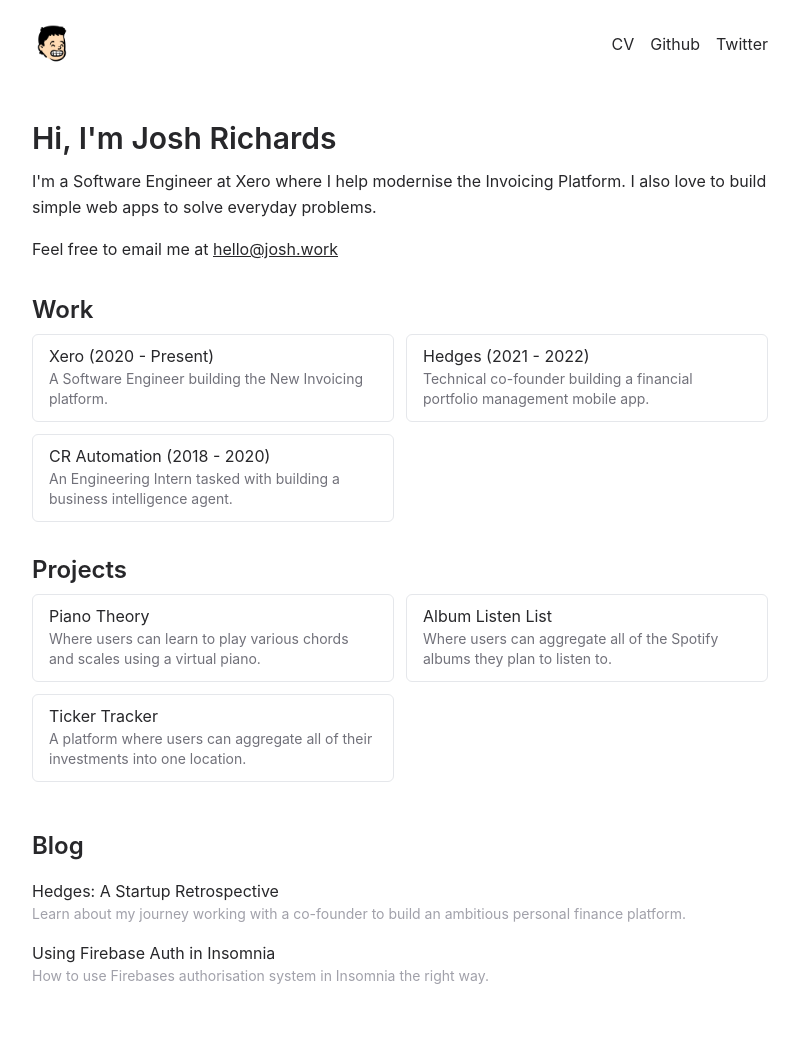
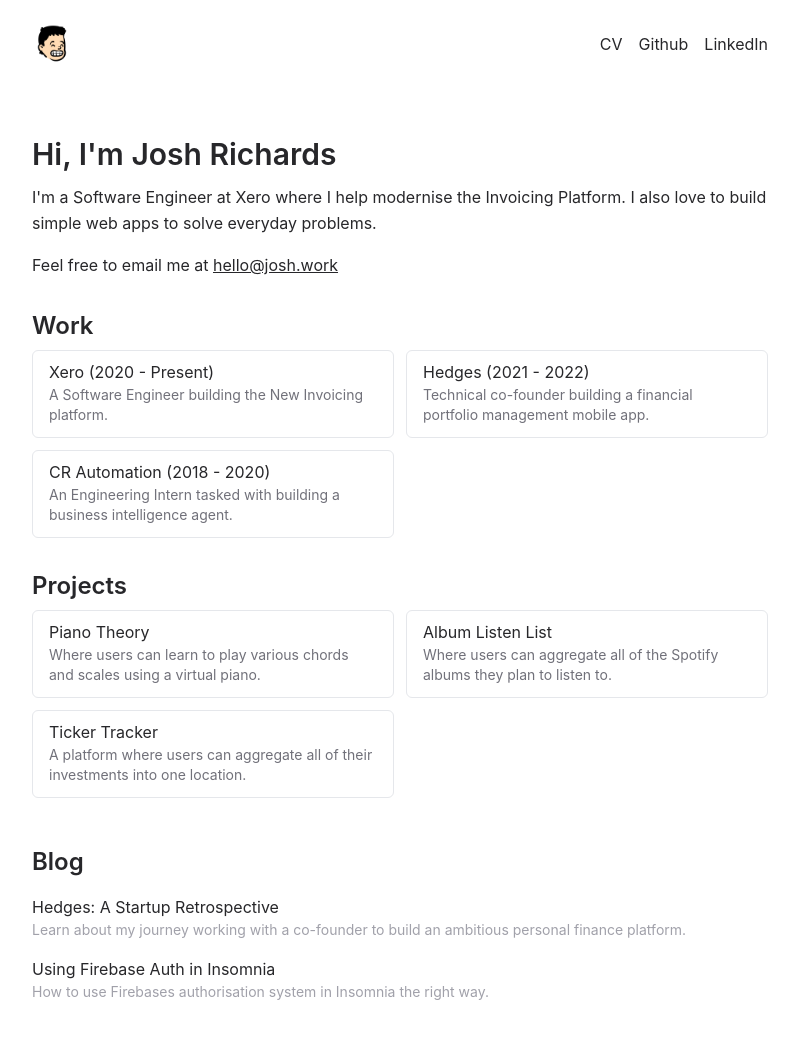
Before and after one commit to joshuarichards001/josh-work-v2, an Astro site: page / in a window 1280 px wide. Shown: the whole page, without its empty margins (240-1039 px from the left). Built offline with nearby package versions, Linux system fonts and the light colour scheme; Astro itself is replaced by a stand-in of ours.

Commit message:
Refactor styling

```diff
--- a/src/components/Layout.astro
+++ b/src/components/Layout.astro
@@ -53,13 +53,13 @@ interface Props {
           class="hover:text-blue-500 hover:underline">Github</a
         >
         <a
-          href="https://twitter.com/joshrichardsdev"
+          href="https://www.linkedin.com/in/joshua-stewart-richards/"
           target="_blank"
-          class="hover:text-blue-500 hover:underline">Twitter</a
+          class="hover:text-blue-500 hover:underline">LinkedIn</a
         >
       </div>
     </header>
-    <main class="pb-32 pt-8 leading-relaxed sm:pt-12">
+    <main class="pb-32 pt-8 leading-relaxed sm:pt-16">
       <slot />
     </main>
   </body>
--- a/src/pages/blog/[...slug].astro
+++ b/src/pages/blog/[...slug].astro
@@ -22,9 +22,9 @@ const { Content } = await post.render();
 <Layout title={post.data.title} description={post.data.description}>
   <h1 class="text-4xl font-semibold">{post.data.title}</h1>
   <p class="mt-4 text-lg text-zinc-400">
-    {new Date(post.data.date).toString().slice(4, 15)}
+    {new Date(post.data.date).toDateString().slice(4)}
   </p>
-  <artile id="md" class="mt-12 leading-relaxed">
+  <artile id="md">
     <Content />
   </artile>
 </Layout>
@@ -40,13 +40,13 @@ const { Content } = await post.render();
     @apply mt-4 list-decimal list-inside;
   }
   :global(#md ul) {
-    @apply mt-4 list-disc list-inside ;
+    @apply mt-4 list-disc list-inside;
   }
   :global(#md a) {
     @apply text-blue-500 underline hover:text-black;
   }
   :global(#md > p) {
-    @apply mt-4 ;
+    @apply mt-4;
   }
   :global(#md .astro-code) {
     @apply !bg-zinc-100 mt-4 overflow-scroll rounded-lg px-4 py-3 !leading-tight;
--- a/src/pages/index.astro
+++ b/src/pages/index.astro
@@ -28,14 +28,14 @@ const posts = (await getCollection("blog")).sort((a, b) =>
     <div class="grid grid-cols-1 gap-3 sm:grid-cols-2">
       {
         works.map((work) => (
-          <article class="group rounded-md border px-4 pb-3  pt-2">
           <a href={work.link} class="block">
-              <h3 class="w-fit group-hover:text-blue-500 group-hover:underline">
+            <article class="group rounded-md border px-4 pb-3 pt-2">
+              <h3 class="group-hover:text-blue-500 group-hover:underline">
                 {work.name} ({work.time})
               </h3>
-              <p class=" text-sm text-zinc-500">{work.description}</p>
+              <p class="text-sm text-zinc-500">{work.description}</p>
+            </article>
           </a>
-          </article>
         ))
       }
     </div>
@@ -45,14 +45,14 @@ const posts = (await getCollection("blog")).sort((a, b) =>
     <div class="grid grid-cols-1 gap-3 sm:grid-cols-2">
       {
         projects.map((project) => (
-          <article class="group rounded-md border px-4 pb-3  pt-2">
           <a href={project.link} class="block">
-              <h3 class="w-fit group-hover:text-blue-500 group-hover:underline">
+            <article class="group rounded-md border px-4 pb-3 pt-2">
+              <h3 class="group-hover:text-blue-500 group-hover:underline">
                 {project.name}
               </h3>
-              <p class=" text-sm text-zinc-500">{project.description}</p>
+              <p class="text-sm text-zinc-500">{project.description}</p>
+            </article>
           </a>
-          </article>
         ))
       }
     </div>
@@ -62,17 +62,14 @@ const posts = (await getCollection("blog")).sort((a, b) =>
     {
       posts.map((post) => {
         return (
-          <article class="mb-4">
-            <h3 class="w-fit ">
-              <a
-                href={`/blog/${post.slug}`}
-                class="hover:text-blue-500 hover:underline"
-              >
+          <a href={`/blog/${post.slug}`}>
+            <article class="group mb-4">
+              <h3 class="group-hover:text-blue-500 group-hover:underline">
                 {post.data.title}
-              </a>
               </h3>
               <p class="text-sm text-zinc-400">{post.data.description}</p>
             </article>
+          </a>
         );
       })
     }
```
Lines whose indentation alone changed are shown as unchanged.
